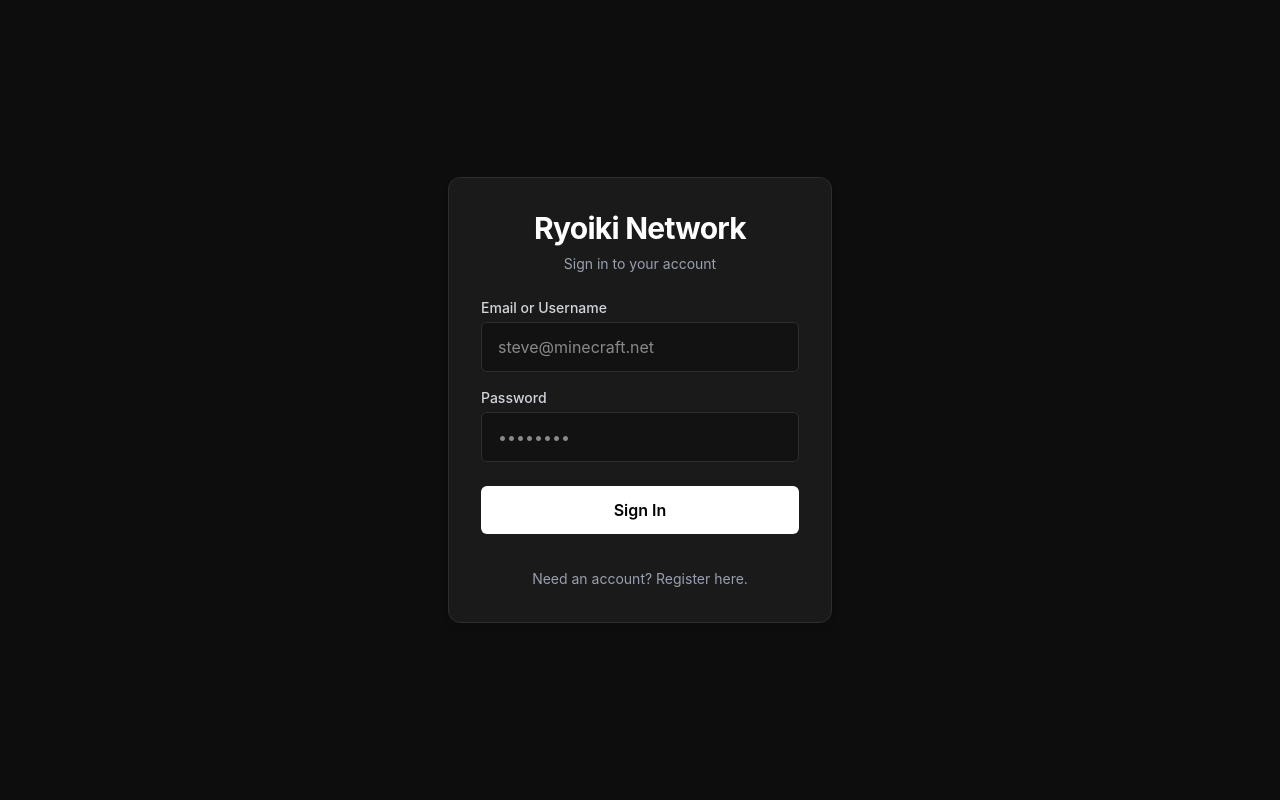
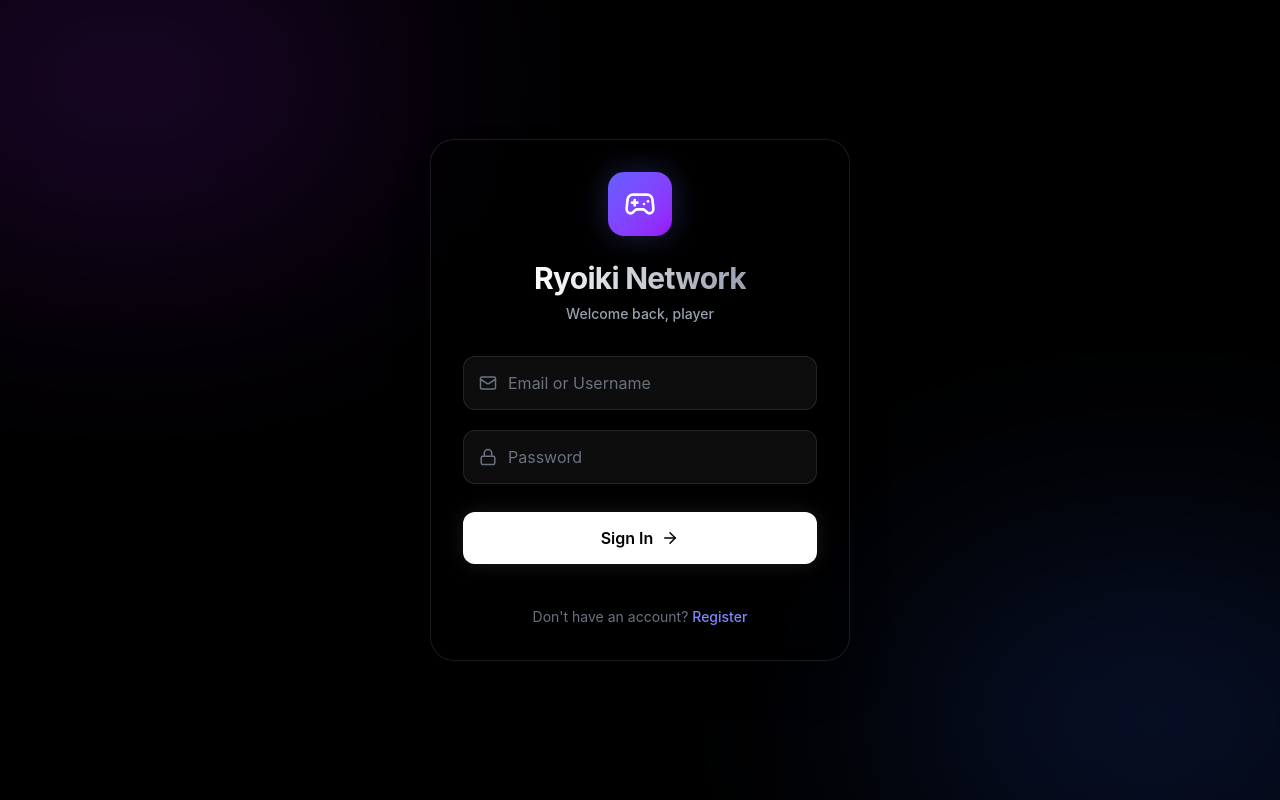
Before and after one commit to Ryuuxyzily/ryoiki-web, a Next.js app: page / in a window 1280 px wide. Built offline with nearby package versions, Linux system fonts and the light colour scheme.

Commit message:
feat: implement Framer Motion premium UI and Nodemailer OTP emails

```diff
--- a/package.json
+++ b/package.json
@@ -11,8 +11,11 @@
   "dependencies": {
     "bcryptjs": "^3.0.3",
     "firebase-admin": "^13.10.0",
+    "framer-motion": "^12.40.0",
     "jsonwebtoken": "^9.0.3",
+    "lucide-react": "^1.21.0",
     "next": "16.2.9",
+    "nodemailer": "^9.0.1",
     "react": "19.2.4",
     "react-dom": "19.2.4",
     "uuid": "^14.0.1"
@@ -22,6 +25,7 @@
     "@types/bcryptjs": "^2.4.6",
     "@types/jsonwebtoken": "^9.0.10",
     "@types/node": "^20",
+    "@types/nodemailer": "^8.0.1",
     "@types/react": "^19",
     "@types/react-dom": "^19",
     "@types/uuid": "^10.0.0",
--- a/src/app/api/auth/register/route.ts
+++ b/src/app/api/auth/register/route.ts
@@ -37,6 +37,43 @@ export async function POST(req: Request) {
     console.log(`[Ryoiki Auth] OTP for ${email}: ${otp}`);
     console.log(`================================`);
 
+    // Send the email using Nodemailer
+    if (process.env.SMTP_EMAIL && process.env.SMTP_PASSWORD) {
+      const nodemailer = require('nodemailer');
+      const transporter = nodemailer.createTransport({
+        service: 'gmail',
+        auth: {
+          user: process.env.SMTP_EMAIL,
+          pass: process.env.SMTP_PASSWORD,
+        },
+      });
+
+      const mailOptions = {
+        from: `"Ryoiki Network" <${process.env.SMTP_EMAIL}>`,
+        to: email,
+        subject: 'Your Ryoiki Network Verification Code',
+        html: `
+          <div style="font-family: Arial, sans-serif; max-width: 500px; margin: 0 auto; padding: 20px; background-color: #0d0d0d; color: #fff; border-radius: 12px; border: 1px solid #333;">
+            <div style="text-align: center; margin-bottom: 20px;">
+              <h1 style="color: #fff; margin: 0; font-size: 24px; background: linear-gradient(90deg, #fff, #888); -webkit-background-clip: text; -webkit-text-fill-color: transparent;">Ryoiki Network</h1>
+            </div>
+            <p style="color: #ccc; font-size: 16px;">Hello <b>${username}</b>,</p>
+            <p style="color: #ccc; font-size: 16px;">Welcome to Ryoiki Network! Use the verification code below to complete your registration.</p>
+            <div style="background-color: #1a1a1a; padding: 20px; border-radius: 8px; text-align: center; margin: 30px 0; border: 1px solid #333;">
+              <h2 style="margin: 0; color: #fff; font-size: 32px; letter-spacing: 5px;">${otp}</h2>
+            </div>
+            <p style="color: #888; font-size: 14px; text-align: center;">This code will expire in 10 minutes.</p>
+            <hr style="border: none; border-top: 1px solid #333; margin: 20px 0;" />
+            <p style="color: #666; font-size: 12px; text-align: center;">If you didn't request this code, you can safely ignore this email.</p>
+          </div>
+        `,
+      };
+
+      await transporter.sendMail(mailOptions);
+    } else {
+      console.warn("SMTP_EMAIL or SMTP_PASSWORD not set. Email not sent.");
+    }
+
     return NextResponse.json({ message: 'OTP sent to email. Please verify.' });
   } catch (error: any) {
     return NextResponse.json({ error: error.message }, { status: 500 });
--- a/src/app/page.tsx
+++ b/src/app/page.tsx
@@ -1,6 +1,8 @@
 "use client";
 
 import { useState } from "react";
+import { motion, AnimatePresence } from "framer-motion";
+import { Mail, User, Lock, ArrowRight, ShieldCheck, Gamepad2 } from "lucide-react";
 
 export default function Home() {
   const [isLogin, setIsLogin] = useState(true);
@@ -11,14 +13,16 @@ export default function Home() {
   const [otp, setOtp] = useState("");
   const [error, setError] = useState("");
   const [msg, setMsg] = useState("");
+  const [isLoading, setIsLoading] = useState(false);
 
   const handleSubmit = async (e: React.FormEvent) => {
     e.preventDefault();
     setError("");
-    setMsg("Processing...");
+    setMsg("");
+    setIsLoading(true);
+
     try {
       if (isLogin) {
-        // Login
         const res = await fetch("/api/auth/login", {
           method: "POST",
           headers: { "Content-Type": "application/json" },
@@ -30,7 +34,6 @@ export default function Home() {
         localStorage.setItem("ryoiki_uuid", data.uuid);
         window.location.href = "/dashboard";
       } else {
-        // Register (Step 1)
         const res = await fetch("/api/auth/register", {
           method: "POST",
           headers: { "Content-Type": "application/json" },
@@ -43,12 +46,16 @@ export default function Home() {
       }
     } catch (err: any) {
       setError(err.message || "Server error");
+    } finally {
+      setIsLoading(false);
     }
   };
 
   const handleVerify = async (e: React.FormEvent) => {
     e.preventDefault();
     setError("");
+    setIsLoading(true);
+
     try {
       const res = await fetch("/api/auth/verify", {
         method: "POST",
@@ -62,66 +69,196 @@ export default function Home() {
       window.location.href = "/dashboard";
     } catch (err: any) {
       setError(err.message);
+      setIsLoading(false);
     }
   };
 
   return (
-    <main className="flex flex-col items-center justify-center p-8 w-full max-w-md">
-      <div className="card w-full p-8 flex flex-col gap-6 animate-fade-in">
-        <div className="text-center">
-          <h1 className="text-3xl font-bold tracking-tight mb-2">Ryoiki Network</h1>
-          <p className="text-gray-400 text-sm">
+    <main className="min-h-screen w-full flex items-center justify-center p-4 relative overflow-hidden bg-black text-white">
+      {/* Animated Background Elements */}
+      <div className="absolute inset-0 z-0 overflow-hidden pointer-events-none">
+        <div className="absolute top-[-10%] left-[-10%] w-[40%] h-[40%] rounded-full bg-purple-900/30 blur-[120px] mix-blend-screen" />
+        <div className="absolute bottom-[-10%] right-[-10%] w-[40%] h-[40%] rounded-full bg-blue-900/30 blur-[120px] mix-blend-screen" />
+      </div>
+
+      <motion.div
+        initial={{ opacity: 0, y: 20 }}
+        animate={{ opacity: 1, y: 0 }}
+        transition={{ duration: 0.6, ease: [0.16, 1, 0.3, 1] }}
+        className="w-full max-w-[420px] relative z-10"
+      >
+        <div className="glass-card w-full p-8 flex flex-col gap-8 rounded-3xl border border-white/10 shadow-2xl backdrop-blur-xl bg-black/40">
+
+          <div className="text-center flex flex-col items-center">
+            <motion.div
+              initial={{ scale: 0.8, opacity: 0 }}
+              animate={{ scale: 1, opacity: 1 }}
+              transition={{ delay: 0.2, duration: 0.5 }}
+              className="w-16 h-16 bg-gradient-to-br from-indigo-500 to-purple-600 rounded-2xl flex items-center justify-center mb-6 shadow-[0_0_30px_rgba(99,102,241,0.3)]"
+            >
+              <Gamepad2 size={32} className="text-white" />
+            </motion.div>
+            <h1 className="text-3xl font-bold tracking-tight mb-2 bg-gradient-to-r from-white to-gray-400 bg-clip-text text-transparent">Ryoiki Network</h1>
+            <p className="text-gray-400 text-sm font-medium">
               {step === "otp"
-              ? "Verify your email to continue"
-              : isLogin ? "Sign in to your account" : "Create a new Ryoiki account"}
+                ? "We sent a code to your email"
+                : isLogin ? "Welcome back, player" : "Begin your journey"}
             </p>
           </div>
 
-        {error && <div className="bg-red-500/10 border border-red-500/50 text-red-400 p-3 rounded-md text-sm">{error}</div>}
-        {msg && <div className="bg-green-500/10 border border-green-500/50 text-green-400 p-3 rounded-md text-sm">{msg}</div>}
+          <AnimatePresence mode="wait">
+            {error && (
+              <motion.div
+                initial={{ opacity: 0, height: 0 }}
+                animate={{ opacity: 1, height: "auto" }}
+                exit={{ opacity: 0, height: 0 }}
+                className="bg-red-500/10 border border-red-500/30 text-red-400 p-3 rounded-xl text-sm flex items-center gap-2"
+              >
+                <div className="w-1.5 h-1.5 rounded-full bg-red-500" />
+                {error}
+              </motion.div>
+            )}
 
+            {msg && (
+              <motion.div
+                initial={{ opacity: 0, height: 0 }}
+                animate={{ opacity: 1, height: "auto" }}
+                exit={{ opacity: 0, height: 0 }}
+                className="bg-green-500/10 border border-green-500/30 text-green-400 p-3 rounded-xl text-sm flex items-center gap-2"
+              >
+                <div className="w-1.5 h-1.5 rounded-full bg-green-500" />
+                {msg}
+              </motion.div>
+            )}
+          </AnimatePresence>
+
+          <AnimatePresence mode="wait">
             {step === "otp" ? (
-          <form key="otp" onSubmit={handleVerify} className="flex flex-col gap-4 animate-fade-in">
-            <div>
-              <label className="block text-sm font-medium mb-1 text-gray-300">OTP Code</label>
-              <input type="text" className="input-field" placeholder="123456" value={otp} onChange={e => setOtp(e.target.value)} required />
-              <p className="text-xs text-gray-500 mt-2">Check the backend console for the OTP.</p>
+              <motion.form
+                key="otp"
+                initial={{ opacity: 0, x: 20 }}
+                animate={{ opacity: 1, x: 0 }}
+                exit={{ opacity: 0, x: -20 }}
+                transition={{ duration: 0.3 }}
+                onSubmit={handleVerify}
+                className="flex flex-col gap-5"
+              >
+                <div className="relative group">
+                  <div className="absolute inset-y-0 left-0 pl-4 flex items-center pointer-events-none text-gray-500 group-focus-within:text-indigo-400 transition-colors">
+                    <ShieldCheck size={18} />
                   </div>
-            <button type="submit" className="btn-primary mt-2">Verify Account</button>
-          </form>
+                  <input
+                    type="text"
+                    className="w-full bg-white/5 border border-white/10 text-white rounded-xl pl-11 pr-4 py-3.5 outline-none focus:bg-white/10 focus:border-indigo-500/50 transition-all placeholder:text-gray-500 tracking-[0.2em] font-mono text-center"
+                    placeholder="• • • • • •"
+                    value={otp}
+                    onChange={e => setOtp(e.target.value.replace(/[^0-9]/g, '').slice(0, 6))}
+                    required
+                    maxLength={6}
+                  />
+                </div>
+                <button
+                  type="submit"
+                  disabled={isLoading || otp.length !== 6}
+                  className="w-full bg-white text-black font-semibold py-3.5 rounded-xl transition-all hover:bg-gray-200 active:scale-[0.98] disabled:opacity-50 disabled:cursor-not-allowed flex items-center justify-center gap-2 mt-2"
+                >
+                  {isLoading ? "Verifying..." : "Verify Account"}
+                  {!isLoading && <ArrowRight size={18} />}
+                </button>
+              </motion.form>
             ) : (
-          <form key={isLogin ? "login" : "register"} onSubmit={handleSubmit} className="flex flex-col gap-4 animate-fade-in">
-            <div>
-              <label className="block text-sm font-medium mb-1 text-gray-300">{isLogin ? "Email or Username" : "Email Address"}</label>
-              <input type="text" className="input-field" placeholder="steve@minecraft.net" value={email} onChange={e => setEmail(e.target.value)} required />
+              <motion.form
+                key={isLogin ? "login" : "register"}
+                initial={{ opacity: 0, x: isLogin ? -20 : 20 }}
+                animate={{ opacity: 1, x: 0 }}
+                exit={{ opacity: 0, x: isLogin ? 20 : -20 }}
+                transition={{ duration: 0.3 }}
+                onSubmit={handleSubmit}
+                className="flex flex-col gap-5"
+              >
+                <div className="relative group">
+                  <div className="absolute inset-y-0 left-0 pl-4 flex items-center pointer-events-none text-gray-500 group-focus-within:text-indigo-400 transition-colors">
+                    <Mail size={18} />
+                  </div>
+                  <input
+                    type="text"
+                    className="w-full bg-white/5 border border-white/10 text-white rounded-xl pl-11 pr-4 py-3.5 outline-none focus:bg-white/10 focus:border-indigo-500/50 transition-all placeholder:text-gray-500"
+                    placeholder={isLogin ? "Email or Username" : "Email Address"}
+                    value={email}
+                    onChange={e => setEmail(e.target.value)}
+                    required
+                  />
                 </div>
 
+                <AnimatePresence>
                   {!isLogin && (
-              <div className="animate-fade-in">
-                <label className="block text-sm font-medium mb-1 text-gray-300">Minecraft Username</label>
-                <input type="text" className="input-field" placeholder="Steve" value={username} onChange={e => setUsername(e.target.value)} required />
+                    <motion.div
+                      initial={{ opacity: 0, height: 0, marginTop: 0 }}
+                      animate={{ opacity: 1, height: "auto", marginTop: 0 }}
+                      exit={{ opacity: 0, height: 0, marginTop: 0 }}
+                      className="relative group overflow-hidden"
+                    >
+                      <div className="absolute inset-y-0 left-0 pl-4 flex items-center pointer-events-none text-gray-500 group-focus-within:text-indigo-400 transition-colors">
+                        <User size={18} />
                       </div>
+                      <input
+                        type="text"
+                        className="w-full bg-white/5 border border-white/10 text-white rounded-xl pl-11 pr-4 py-3.5 outline-none focus:bg-white/10 focus:border-indigo-500/50 transition-all placeholder:text-gray-500"
+                        placeholder="Minecraft Username"
+                        value={username}
+                        onChange={e => setUsername(e.target.value)}
+                        required={!isLogin}
+                      />
+                    </motion.div>
                   )}
+                </AnimatePresence>
 
-            <div>
-              <label className="block text-sm font-medium mb-1 text-gray-300">Password</label>
-              <input type="password" className="input-field" placeholder="••••••••" value={password} onChange={e => setPassword(e.target.value)} required />
+                <div className="relative group">
+                  <div className="absolute inset-y-0 left-0 pl-4 flex items-center pointer-events-none text-gray-500 group-focus-within:text-indigo-400 transition-colors">
+                    <Lock size={18} />
+                  </div>
+                  <input
+                    type="password"
+                    className="w-full bg-white/5 border border-white/10 text-white rounded-xl pl-11 pr-4 py-3.5 outline-none focus:bg-white/10 focus:border-indigo-500/50 transition-all placeholder:text-gray-500"
+                    placeholder="Password"
+                    value={password}
+                    onChange={e => setPassword(e.target.value)}
+                    required
+                  />
                 </div>
 
-            <button type="submit" className="btn-primary mt-2">
-              {isLogin ? "Sign In" : "Register"}
+                <button
+                  type="submit"
+                  disabled={isLoading}
+                  className="w-full bg-white text-black font-semibold py-3.5 rounded-xl transition-all hover:bg-gray-200 active:scale-[0.98] disabled:opacity-50 disabled:cursor-not-allowed flex items-center justify-center gap-2 mt-2 shadow-[0_0_20px_rgba(255,255,255,0.1)] hover:shadow-[0_0_30px_rgba(255,255,255,0.2)]"
+                >
+                  {isLoading ? "Processing..." : (isLogin ? "Sign In" : "Create Account")}
+                  {!isLoading && <ArrowRight size={18} />}
                 </button>
-          </form>
+              </motion.form>
             )}
+          </AnimatePresence>
 
           {step === "form" && (
-          <div className="text-center mt-2">
-            <button type="button" onClick={() => setIsLogin(!isLogin)} className="text-sm text-gray-400 hover:text-white transition-colors">
-              {isLogin ? "Need an account? Register here." : "Already have an account? Sign in."}
+            <div className="text-center pt-2">
+              <button
+                type="button"
+                onClick={() => {
+                  setIsLogin(!isLogin);
+                  setError("");
+                  setMsg("");
+                }}
+                className="text-sm text-gray-500 hover:text-white transition-colors"
+              >
+                {isLogin ? "Don't have an account? " : "Already have an account? "}
+                <span className="text-indigo-400 hover:text-indigo-300 font-medium">
+                  {isLogin ? "Register" : "Sign in"}
+                </span>
               </button>
             </div>
           )}
         </div>
+      </motion.div>
     </main>
   );
 }
```
Also changed, not shown: 2 other files (tests, documents, lock files or other folders). Lines whose indentation alone changed are shown as unchanged.
